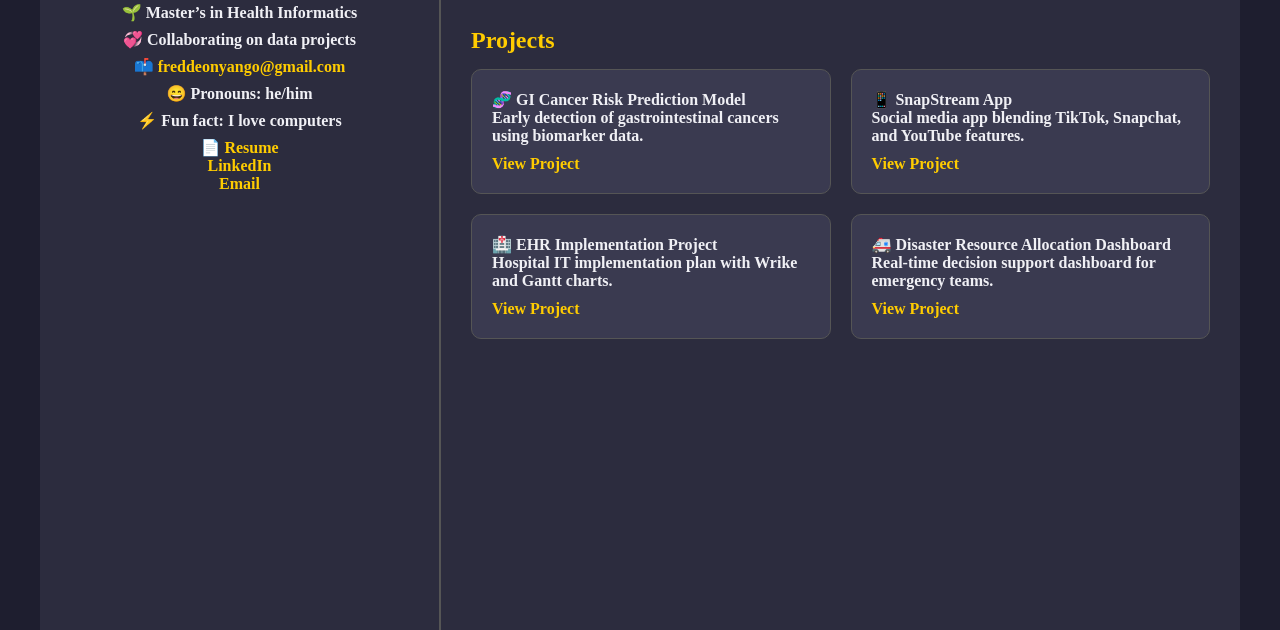
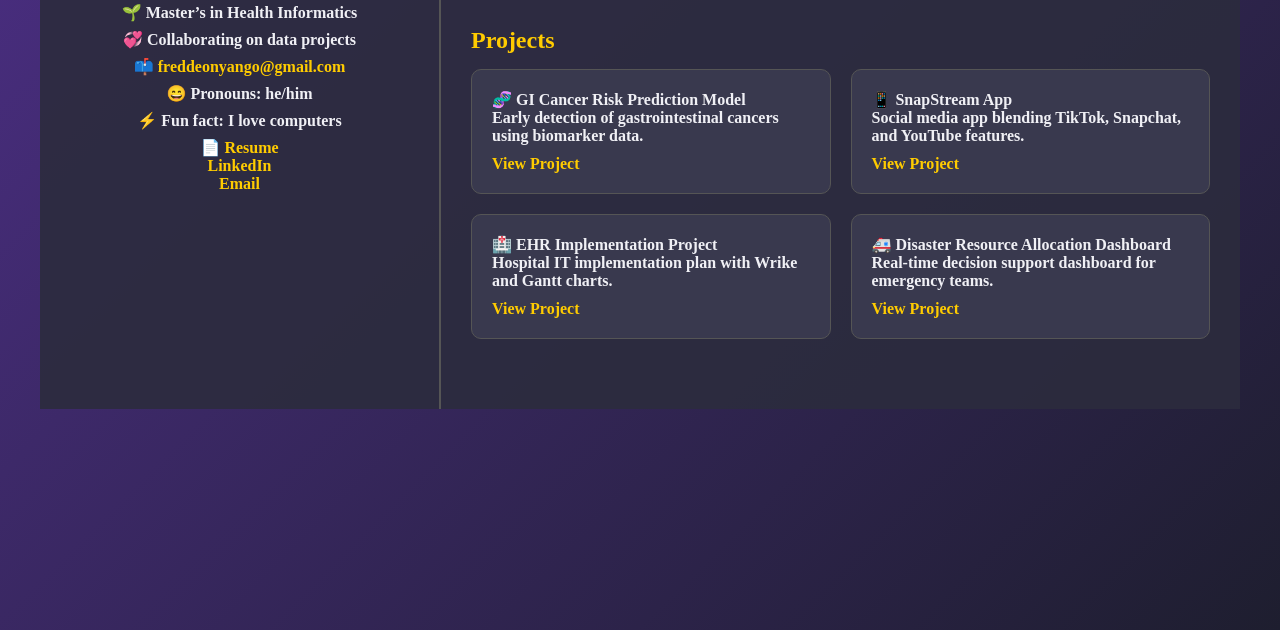
Before and after one commit to Freddeonyango/fredrickonyango.github.io, a plain HTML site: page index.html in a window 1280 px wide. Shown: the part 170-800 px from the top of the page. Drawn offline with Linux system fonts and the light colour scheme.

Commit message:
Update index.html

```diff
--- a/index.html
+++ b/index.html
@@ -10,17 +10,18 @@
     body {
       font-family: "Times New Roman", Times, serif;
       font-weight: bold;
-      background-color: #1e1e2f; /* Dark background */
-      color: #f0f0f5; /* Light text */
+      background: linear-gradient(135deg, #4b2e83, #1e1e2f); /* Purple gradient */
+      color: #f0f0f5;
+      min-height: 100vh;
     }
 
     a { color: #ffcc00; text-decoration: none; }
     a:hover { text-decoration: underline; }
 
     /* Layout */
-    .container { display: flex; flex-wrap: wrap; min-height: 100vh; max-width: 1200px; margin: 0 auto; }
+    .container { display: flex; flex-wrap: wrap; max-width: 1200px; margin: 0 auto; }
     .sidebar {
-      background-color: #2c2c3e; /* Sidebar panel */
+      background-color: rgba(44,44,62,0.9); /* Semi-transparent sidebar */
       padding: 20px;
       flex: 1 1 300px;
       display: flex;
@@ -31,7 +32,7 @@
     .main {
       flex: 2 1 600px;
       padding: 30px;
-      background-color: #2c2c3e; /* Main content panel */
+      background-color: rgba(44,44,62,0.9); /* Semi-transparent main content */
       border-left: 1px solid #555;
     }
 
@@ -43,7 +44,7 @@
       margin-bottom: 20px;
     }
     h1 { color: #ffcc00; margin-bottom: 10px; text-align: center; }
-    h2 { color: #ffcc00; margin: 25px 0 15px; text-align: left; }
+    h2 { color: #ffcc00; margin: 25px 0 15px; }
     .bio p { margin: 8px 0; text-align: center; }
 
     /* Skills badges */
@@ -59,13 +60,13 @@
     /* Project cards */
     .projects { display: grid; grid-template-columns: repeat(auto-fit, minmax(250px, 1fr)); gap: 20px; margin-bottom: 40px; }
     .project-card {
-      background-color: #3a3a50;
+      background-color: rgba(58,58,80,0.95);
       padding: 20px;
       border-radius: 10px;
       border: 1px solid #555;
       transition: transform 0.3s, box-shadow 0.3s;
     }
-    .project-card:hover { transform: translateY(-5px); box-shadow: 0 5px 15px rgba(0,0,0,0.3); }
+    .project-card:hover { transform: translateY(-5px); box-shadow: 0 5px 15px rgba(0,0,0,0.4); }
     .project-card a { display: inline-block; margin-top: 10px; }
 
     /* Resume and contact */
```
